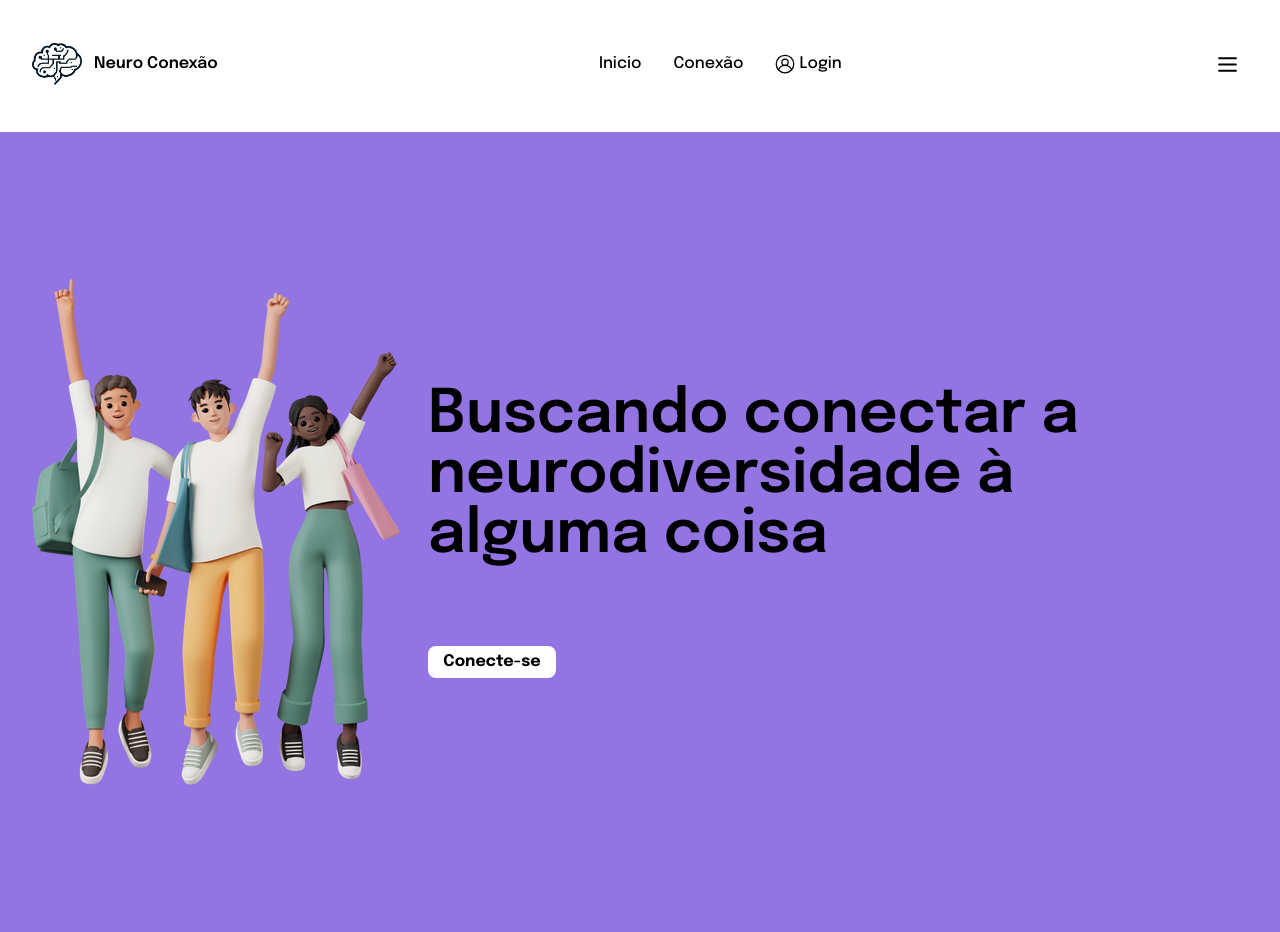
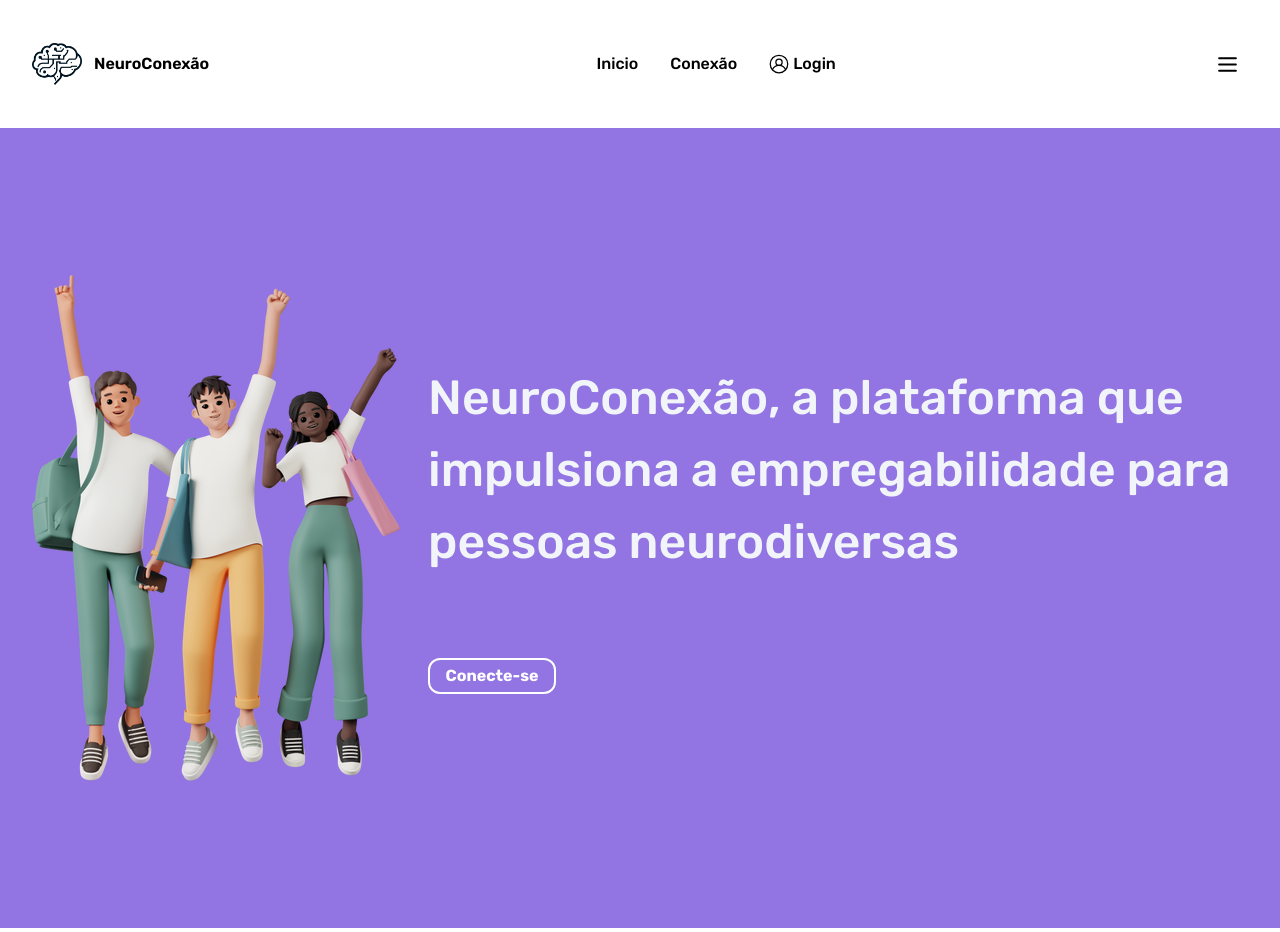
Before and after one commit to RecodeSquad14/NeuroConexao, a Next.js app: page / in a window 1280 px wide. Built offline with nearby package versions, Linux system fonts and the light colour scheme.

Commit message:
edições de layout e criação da rota conexão

```diff
--- /dev/null
+++ b/src/app/conexao/page.js
@@ -0,0 +1,7 @@
+import React from "react";
+
+function page() {
+  return <div>page</div>;
+}
+
+export default page;
--- a/src/app/layout.js
+++ b/src/app/layout.js
@@ -1,8 +1,8 @@
 import "../styles/globals.css";
 import Header from "@/components/header/Header";
-import { Epilogue } from "next/font/google";
+import { Rubik } from "next/font/google";
 
-const epilogue = Epilogue({
+const rubik = Rubik({
   subsets: ["latin"],
   weight: ["500", "600", "700"],
 });
@@ -15,7 +15,7 @@ export const metadata = {
 export default function RootLayout({ children }) {
   return (
     <html lang="pt-br">
-      <body className={epilogue.className}>
+      <body className={rubik.className}>
         <Header />
         {children}
       </body>
--- a/src/app/page.js
+++ b/src/app/page.js
@@ -5,7 +5,7 @@ import Image from "next/image";
 export default function Home() {
   return (
     <div className="bg-primary">
-      <GridContainer className="flex gap-7 justify-center items-center mt-1 h-screen ">
+      <GridContainer className="flex gap-7 justify-center items-center  h-screen ">
         <Image
           src="/home-img/heroImage.png"
           alt="grupo de pessoas"
@@ -14,13 +14,14 @@ export default function Home() {
         />
 
         <div>
-          <p className="font-semibold text-6xl ">
-            Buscando conectar a neurodiversidade à alguma coisa
+          <p className="font-normal text-5xl text-slate-100 leading-normal">
+            NeuroConexão, a plataforma que impulsiona a empregabilidade para
+            pessoas neurodiversas
           </p>
           <Button
             name="Conecte-se"
-            href="#"
-            className="bg-white text-black w-32 rounded-lg p-1 mt-20 text-center font-bold hover:bg-slate-300 "
+            href="/conexao"
+            className="bg-transparent border-white border-solid border-2 text-white w-32 rounded-xl p-1 mt-20 text-center font-bold hover:bg-secondary "
           />
         </div>
       </GridContainer>
--- a/src/components/header/Header.jsx
+++ b/src/components/header/Header.jsx
@@ -12,7 +12,7 @@ function Header() {
 
   return (
     <>
-      <nav className="bg-white">
+      <nav className="text-slate-100">
         <div className="max-w-7xl mx-auto px-4 sm:px-6 lg:px-8">
           <div className="flex items-center justify-between h-32">
             <div className="flex items-center">
@@ -22,7 +22,7 @@ function Header() {
                   className="text-black flex items-center justify-center gap-3"
                 >
                   <Image src="/logo.png" alt="logo" width={50} height={55} />
-                  <p className="font-semibold">Neuro Conexão</p>
+                  <p className="font-semibold">NeuroConexão</p>
                 </Link>
               </div>
             </div>
```
